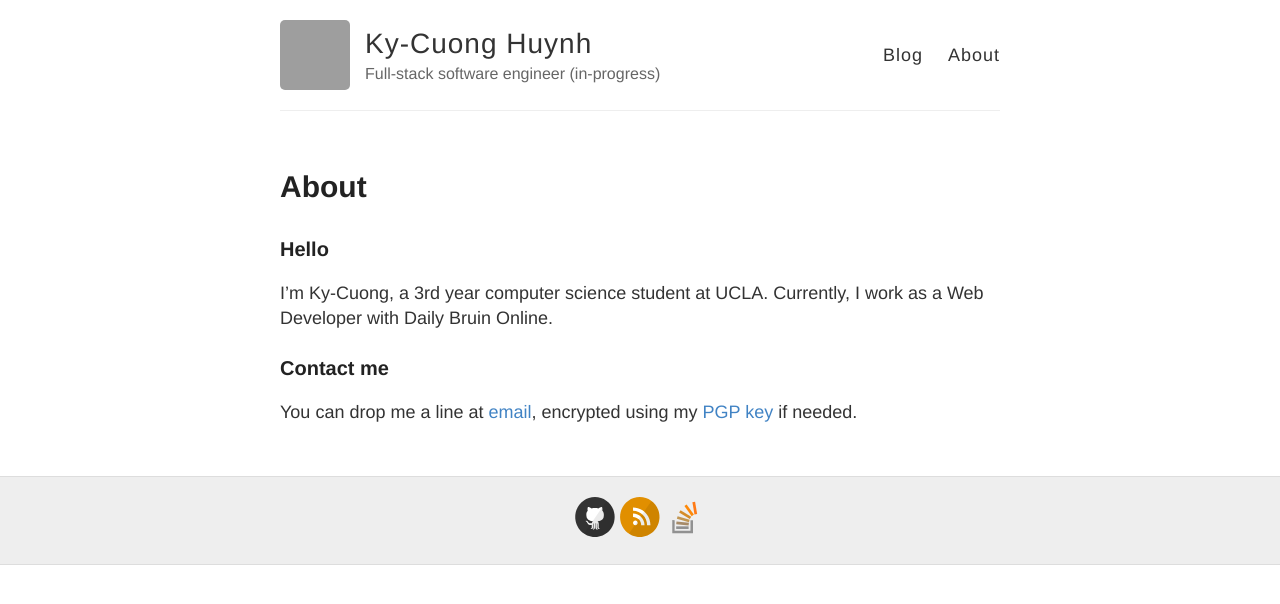
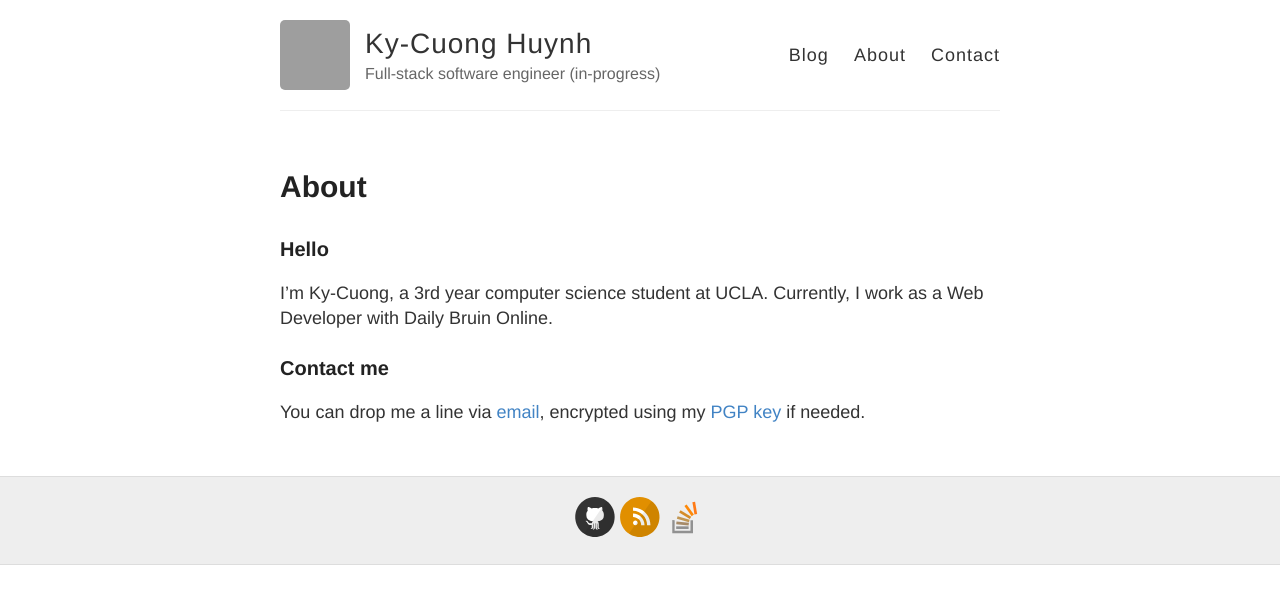
Before and after one commit to gszliu/kycodehuynh.github.io, a Jekyll site: the page built from about.md, in a window 1280 px wide. Shown: the top 604 px of the page. Built offline with Jekyll 4.4.1, drawn with Linux system fonts in a browser that asks for light colours; Markdown is read by kramdown in place of the engine named in the settings; grey boxes are pictures that could not be loaded.

Commit message:
Fix typo and add Contact link to navbar

```diff
--- a/_layouts/default.html
+++ b/_layouts/default.html
@@ -29,6 +29,7 @@
           <nav>
             <a href="{{ site.baseurl }}/">Blog</a>
             <a href="{{ site.baseurl }}/about">About</a>
+            <a href="{{ site.baseurl }}/contact">Contact</a>
           </nav>
         </header>
       </div>
--- a/about.md
+++ b/about.md
@@ -12,5 +12,5 @@ a Web Developer with Daily Bruin Online.
 
 ### Contact me
 
-You can drop me a line at [email](mailto:kycuonghuynh@ucla.edu), encrypted
+You can drop me a line via [email](mailto:kycuonghuynh@ucla.edu), encrypted
 using my [PGP key](/PGP.txt) if needed.
```
